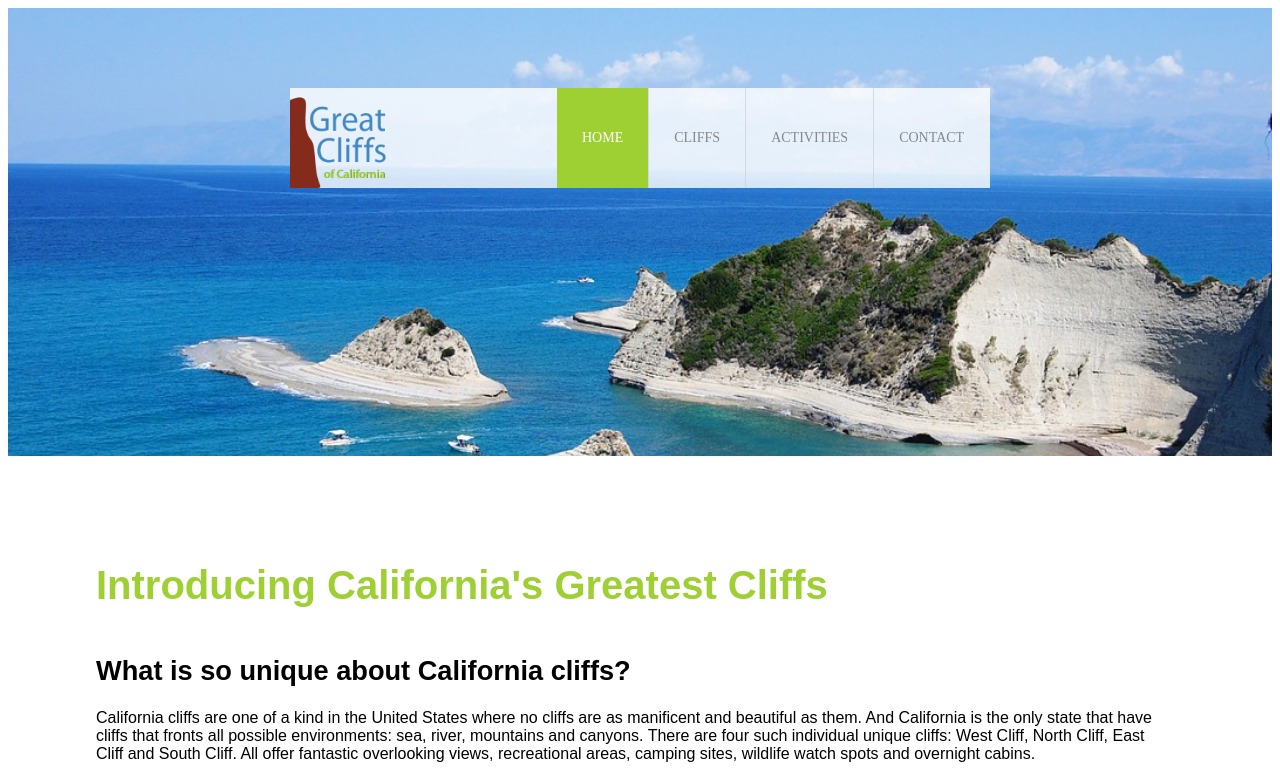
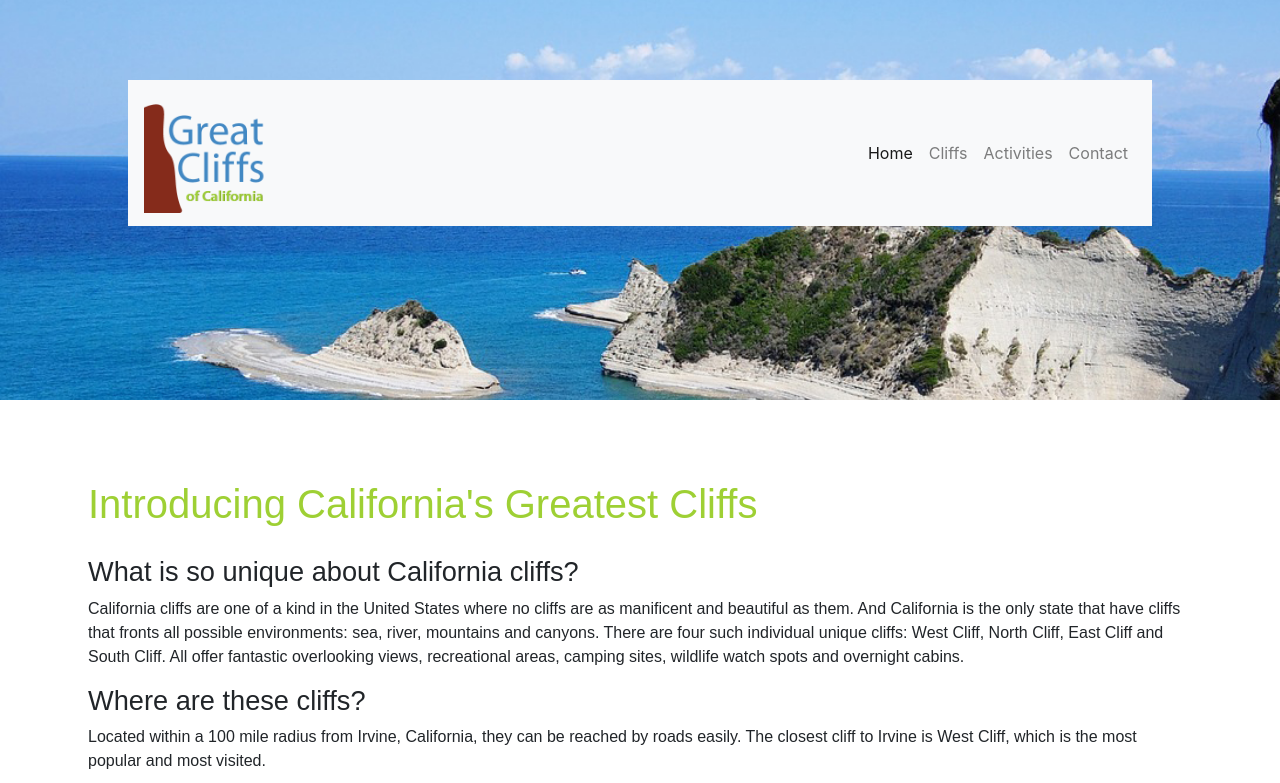
Before and after one commit to alejwang/m2-w2-d2-homework, a plain HTML site: page index.html in a window 1280 px wide. Shown: the top 783 px of the page. Drawn offline with nearby package versions, Linux system fonts and the light colour scheme.

Commit message:
add dropdown menu with break point using B4

```diff
--- a/index.html
+++ b/index.html
@@ -7,7 +7,7 @@
     <meta charset="UTF-8" />
 
     <!-- Bootstrap CSS -->
-
+    <link rel="stylesheet" href="https://stackpath.bootstrapcdn.com/bootstrap/4.5.2/css/bootstrap.min.css">
     <!-- Font Awesome -->
     <link
       rel="stylesheet"
@@ -21,17 +21,46 @@
     <div id="container">
     <header>
       <div class="main-header">
-        <div class="logo">
-            <img src="images/logo.png" alt="Great Cliffs Logo" width="125">
-        </div>
-        <nav class="main-menu">
-            <ul>
-                <li class="active"><a href="index.html">Home</a></li>
-                <li><a href="cliffs.html">Cliffs</a></li>
-                <li><a href="activities.html">Activities</a></li>
-                <li><a href="contact.html">Contact</a></li>
-            </ul>
-        </nav>
+
+          <nav class="navbar navbar-expand-lg navbar-light bg-light" id="navbarContent">
+            <a class="navbar-brand" href="index.html">
+              <img src="images/logo.png" alt="Great Cliffs Logo" width="125">
+            </a>
+            <button class="navbar-toggler" type="button" data-toggle="collapse" data-target="#navbarNav" aria-controls="navbarNav" aria-expanded="false" aria-label="Toggle navigation">
+              <span class="navbar-toggler-icon"></span>
+            </button>
+            <div class="collapse navbar-collapse" id="navbarNav">
+              <ul class="navbar-nav ml-auto">
+                <li class="nav-item active">
+                  <a class="nav-link" href="index.html">Home</a>
+                </li>
+                <li class="nav-item">
+                  <a class="nav-link" href="cliffs.html">Cliffs</a>
+                </li>
+                <li class="nav-item">
+                  <a class="nav-link" href="activities.html">Activities</a>
+                </li>
+                <li class="nav-item">
+                  <a class="nav-link" href="contact.html">Contact</a>
+                </li>
+                <!-- <li class="nav-item dropdown">
+                  <a class="nav-link dropdown-toggle" id="navbarNavDropdownLink" role="button" data-toggle="dropdown" aria-haspopup="true" aria-expanded="false" href="#">Library</a>
+                  <div class="dropdown-menu" aria-labelledby="navbarNavDropdownLink">
+                    <a class="dropdown-item" href="#">HTML-5</a>
+                    <a class="dropdown-item" href="#">CSS-3</a>
+                    <a class="dropdown-item" href="#">Bootstrap-4</a>
+                  </div>
+                </li> -->
+              </ul>
+            </div>
+          </nav>
+          <button class = "navbar-toggler" type = "button" data-toggle = "collapse"
+            data-target = "#navbarContent"
+            aria-controls = "navbarContent" aria-expanded = "false"
+            aria-label = "Toggle navigation">
+
+            <span class = "navbar-toggler-icon"></span>
+        </button>
     </div>
     </header>
 
@@ -111,7 +140,9 @@
     </div>
 
     <!-- Bootstrap jQuery -->
-
+  <script src="https://code.jquery.com/jquery-3.5.1.slim.min.js"></script>
+  <script src="https://cdn.jsdelivr.net/npm/popper.js@1.16.1/dist/umd/popper.min.js"></script>
+  <script src="https://stackpath.bootstrapcdn.com/bootstrap/4.5.2/js/bootstrap.min.js"></script>
     <!-- Bootstrap Popper -->
 
     <!-- Bootstrap JS -->
--- a/styles.css
+++ b/styles.css
@@ -10,7 +10,7 @@ header {
 }
 .main-header {
     background-color:rgb(255, 255, 255, 0.8) ;
-    width: 700px;
+    width: 80%;
     margin: 2em auto 0 auto;
     min-height: 100px;
     height: 100px;
```
